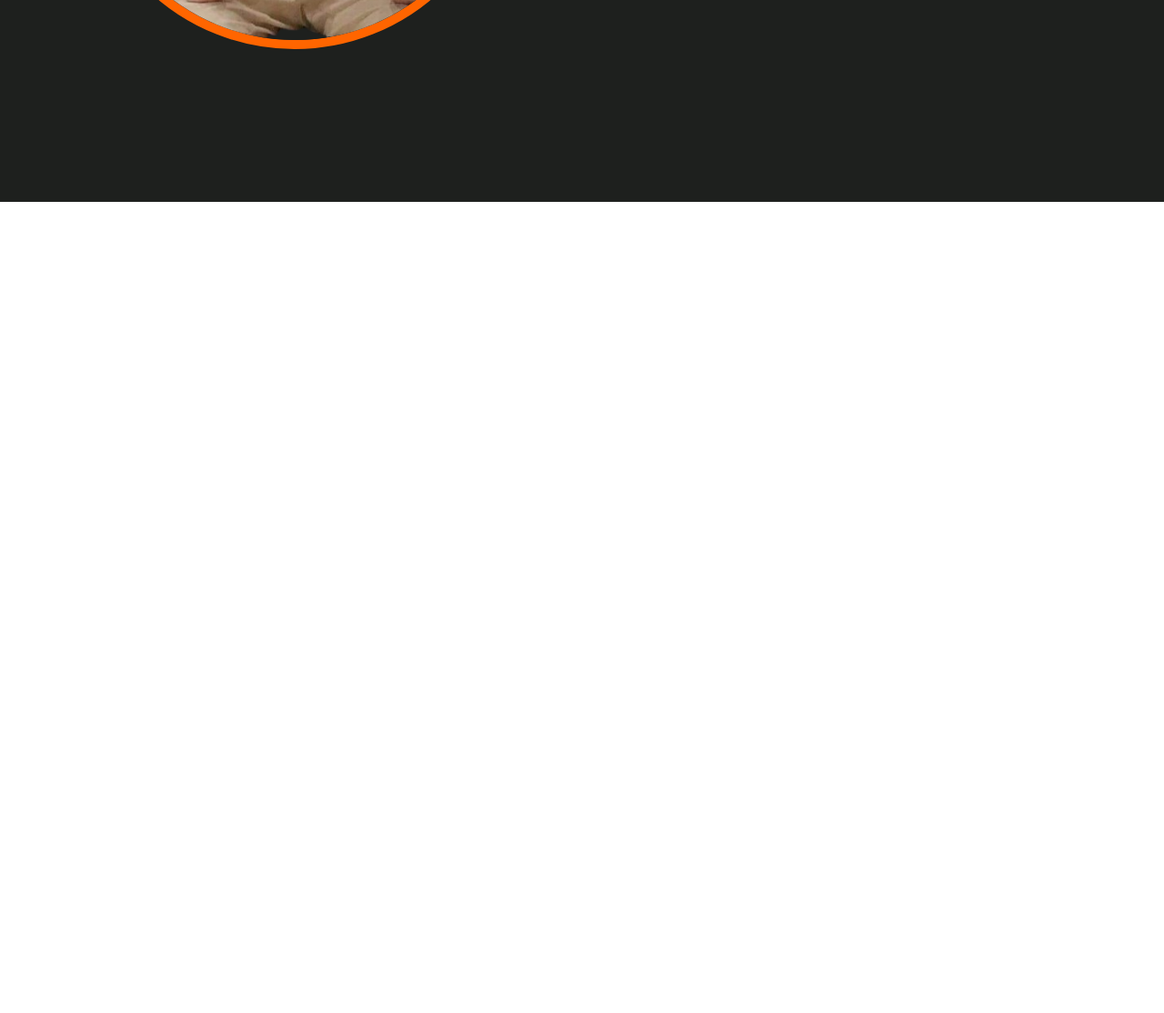
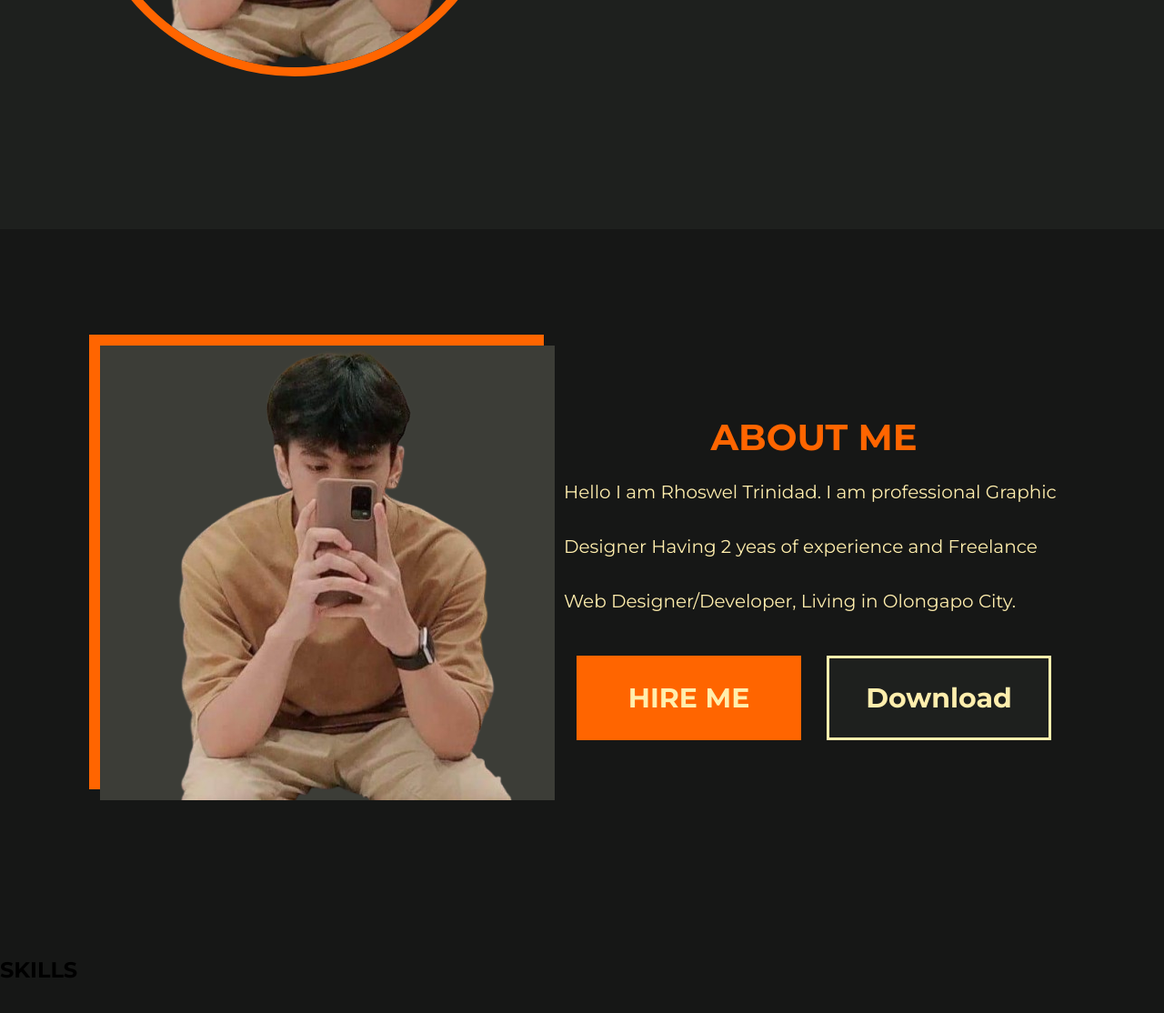
Before and after one commit to prooxxyy/Trinidad_Portfolio, a plain HTML site: page index.html in a window 1280 px wide. Shown: the part 638-1752 px from the top of the page at 91% size. Before the commit the page ends 860 px from the top, so only its background shows below. Drawn offline with Linux system fonts and the light colour scheme.

Commit message:
new section

```diff
--- /dev/null
+++ b/design/about.css
@@ -0,0 +1,60 @@
+.section-about {
+    height: 100vh;
+    width: 100%;
+    background-color: #161716;
+
+}
+.container-about {
+    display: flex;
+    justify-content: center;
+    align-items: center;
+}
+.container-about {
+    display: flex;
+    justify-content: space-evenly;
+    padding-top: 10%;
+}
+.left-container {
+    width: 400px;
+}
+.me {
+    width: 500px;
+    box-shadow: -12px -12px #ff6500 ;
+}
+.right-container {
+    width: 550px;
+    font-size: 20px;
+    line-height: 60px;
+}
+.head {
+    color: #ff6500;
+    font-size: 40px;
+    display: flex;
+    justify-content: center;
+}
+.about-me {
+    color: #ffeead;
+}
+.button-container {
+    margin-top: 30px;
+    display: flex;
+    justify-content: space-around;
+}
+.hire-me {
+    background-color: #ff6500;
+    border:none;
+    color: #ffeead;
+    padding: 25px;
+    width: 45%;
+    font-size: 30px;
+    font-weight: 700;
+}
+.download {
+    background-color: #1e201e;
+    border: #ffeead solid;
+    color: #ffeead;
+    padding: 25px;
+    width: 45%;
+    font-size: 30px;
+    font-weight: 700;
+}
--- a/design/home.css
+++ b/design/home.css
@@ -11,18 +11,19 @@
 }
 header {
     background-color: #1e201e;
-    height: 60px;
+    height: 90px;
     display: flex;
     justify-content: space-between;
     width: 100%;
 }
 .logo {
     color: #ff6500;
-    width: 13%;
+    width: 25%;
     display: flex;
     justify-content: center;
     align-items: center;
     transition: 0.3s ease;
+    cursor: default;
 }
 .logo:hover {
     color: #ff6500;
@@ -32,20 +33,20 @@ header {
 }
 .Portfolio {
     font: 600;
-    font-size: 20px;
+    font-size: 25px;
 }
 nav {
     display: flex;
     justify-content: center;
     align-items: center;
-    width: 25%;
+    width: 45%;
 }
 a {
     text-decoration: none;
-    padding: 15px;
+    padding: 25px;
     color: #ff6500;
     font-weight: 700;
-    font-size: 20px;
+    font-size: 25px;
     transition: 0.3s ease;
 }
 a:hover {
@@ -68,13 +69,13 @@ main {
     align-items: center;
     height: 80%;
 }
-img {
+.my-picture {
     border: #ff6500 10px solid;
     border-radius: 100%;
     width: 90%;
     transition: 0.3s ease;
 }
-img:hover {
+.my-picture:hover {
     filter: drop-shadow(10px 10px 20px #ff6500);
     transform: scale(1.1);
 }
@@ -85,9 +86,11 @@ img:hover {
 }
 h6 {
     color: #ffeead;
+    font-size: 40px;
 }
 h5 {
     color: #ff6500;
+    font-size: 30px;
     transition: 0.3s ease;
 }
 h5:hover {
@@ -95,10 +98,10 @@ h5:hover {
     text-shadow: 0 0 25px #ff6500,
                  0 0 50px #ff6500;
 }
-h2 {
+.freelance {
     color: #ffeead;
 }
-button {
+.resume {
     background-color: #ff6500;
     display: flex;
     justify-content: center;
@@ -112,14 +115,14 @@ button {
     transition: 0.3s ease;
     cursor: pointer;
 }
-button:hover {
+.resume:hover {
     border-radius: 10px;
     box-shadow: 0 0 5px #ff6500,
     0 0 25px #ff6500, 0 0 50px #ff6500,
     0 0px 100px #ff6500, 0 0 200px #ff6500;
     transform: scale(1.1);
 }
-button:active {
+.resume:active {
     scale: 0.8;
     color: white;
 }
--- /dev/null
+++ b/design/skills.css
@@ -0,0 +1,4 @@
+.section-skills {
+    height: 100vh;
+    background-color:#161716;
+}
--- a/index.html
+++ b/index.html
@@ -4,11 +4,13 @@
     <meta charset="UTF-8">
     <meta name="viewport" content="width=device-width, initial-scale=1.0">
     <link rel="stylesheet" href="design/home.css">
+    <link rel="stylesheet" href="design/about.css">
+    <link rel="stylesheet" href="design/skills.css">
     <title>Trinidad</title>
 </head>
 <body>
     <header>
-        <div class="logo"><h5 class="Portfolio">PORTFOLIO</h5></div>
+        <div class="logo"><h5 class="Portfolio">PROX</h5></div>
         <nav>
             <a href="">HOME</a>
             <a href="">ABOUT</a>
@@ -18,15 +20,38 @@
     <main>
         <div class="container">
             <div class="image-container">
-                <img src="picture/mypicture.png" alt="My picture">
+                <img class="my-picture" src="picture/mypicture.png" alt="My picture">
             </div>
             <div class="introduction">
-                <h6>HELLO</h6>
+                <h6>HELLO !</h6>
                 <h5>I am Rhoswel Trinidad</h5>
-                <h2>Freelance Web Designer</h2>
-                <button>RESUME</button>
+                <h2 class="freelance">Freelance Web Designer</h2>
+                <button class="resume">RESUME</button>
             </div>
         </div>
     </main>
+    <section class="section-about">
+        <div class="container-about">
+            <div class="left-container">
+                <img class="me" src="picture/me.png" alt="Rhoswel Trinidad">
+            </div>
+            <div class="right-container">
+                <h3 class="head">ABOUT ME</h3>
+                <p class="about-me">Hello I am Rhoswel Trinidad. I am professional Graphic Designer
+                    Having 2 yeas of experience and Freelance Web Designer/Developer,
+                    Living in Olongapo City.
+                </p>
+                <div class="button-container">
+                    <button class="hire-me">HIRE ME</button>
+                    <button class="download">Download</button>
+                </div>
+            </div>
+        </div>
+    </section>
+    <section class="section-skills">
+        <div class="title">
+            <h2 class="skills">SKILLS</h2>
+        </div>
+    </section>
 </body>
 </html>
```
Also changed, not shown: picture/me.png (added).
